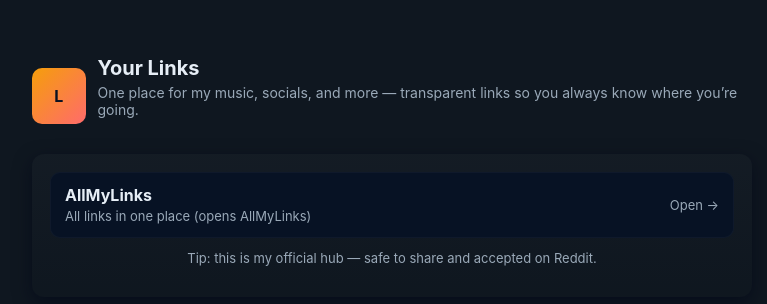
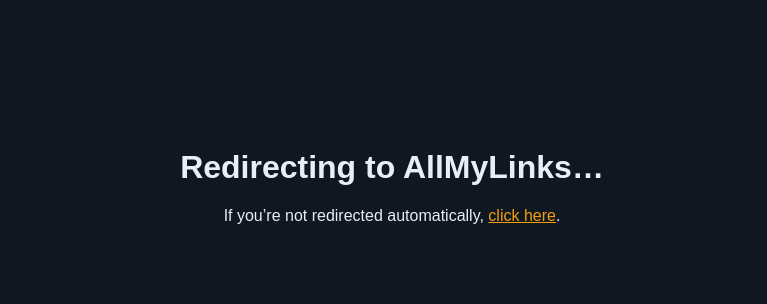
Before and after one commit to Nervinity/AllMyLinks, a plain HTML site: page index.html in a window 1280 px wide. Shown: the part 224-528 px from the top of the page, without its empty margins (248-1015 px from the left). Drawn offline with Linux system fonts and the light colour scheme.

Commit message:
Update index.html

```diff
--- a/index.html
+++ b/index.html
@@ -2,45 +2,18 @@
 <html lang="en">
 <head>
 <meta charset="utf-8">
+<title>Redirecting to AllMyLinks…</title>
 <meta name="viewport" content="width=device-width,initial-scale=1">
-<title>Your Links</title>
+<meta http-equiv="refresh" content="4;url=https://allmylinks.com/nervinity">
 <style>
-  :root{--bg:#0f1720;--card:#0b1220;--accent:#f59e0b;--muted:#9aa9b8}
-  *{box-sizing:border-box}
-  body{margin:0;font-family:Inter,system-ui,-apple-system,Segoe UI,Roboto,'Helvetica Neue',Arial;background:var(--bg);color:#e6eef6;display:flex;min-height:100vh;align-items:center;justify-content:center;padding:24px}
-  .wrap{width:100%;max-width:720px}
-  header{display:flex;align-items:center;gap:12px;margin-bottom:18px}
-  .logo{width:56px;height:56px;border-radius:10px;background:linear-gradient(135deg,var(--accent),#ff6b6b);display:flex;align-items:center;justify-content:center;font-weight:700;color:#081122}
-  h1{font-size:20px;margin:0}
-  p.lead{margin:4px 0 18px;color:var(--muted);font-size:14px}
-  .card{background:linear-gradient(180deg,rgba(255,255,255,0.02),rgba(0,0,0,0.02));padding:18px;border-radius:12px;box-shadow:0 6px 18px rgba(2,6,23,0.6)}
-  .btn{display:flex;align-items:center;justify-content:space-between;padding:12px 14px;margin-bottom:10px;border-radius:10px;background:#071224;border:1px solid rgba(255,255,255,0.03);text-decoration:none;color:#e6eef6}
-  .btn small{color:var(--muted);font-size:13px}
-  .foot{margin-top:12px;color:var(--muted);font-size:13px;text-align:center}
-  .favicon{width:36px;height:36px;border-radius:8px;background:#fff2;display:inline-flex;align-items:center;justify-content:center;font-weight:700;color:#071224}
-  @media (max-width:420px){.logo{width:44px;height:44px}.btn{padding:10px}}
+body{font-family:sans-serif;background:#0f1720;color:#e6eef6;display:flex;align-items:center;justify-content:center;height:100vh;text-align:center}
+a{color:#f59e0b}
 </style>
 </head>
 <body>
-  <div class="wrap">
-    <header>
-      <div class="logo">L</div>
-      <div>
-        <h1>Your Links</h1>
-        <p class="lead">One place for my music, socials, and more — transparent links so you always know where you’re going.</p>
-      </div>
-    </header>
-
-    <div class="card">
-      <a class="btn" href="https://allmylinks.com/nervinity" target="_blank" rel="noopener noreferrer">
-        <div>
-          <strong>AllMyLinks</strong><br><small>All links in one place (opens AllMyLinks)</small>
-        </div>
-        <small>Open →</small>
-      </a>
-
-      <p class="foot">Tip: this is my official hub — safe to share and accepted on Reddit.</p>
-    </div>
-  </div>
+  <main>
+    <h1>Redirecting to AllMyLinks…</h1>
+    <p>If you’re not redirected automatically, <a href="https://allmylinks.com/yourprofile">click here</a>.</p>
+  </main>
 </body>
 </html>
```
